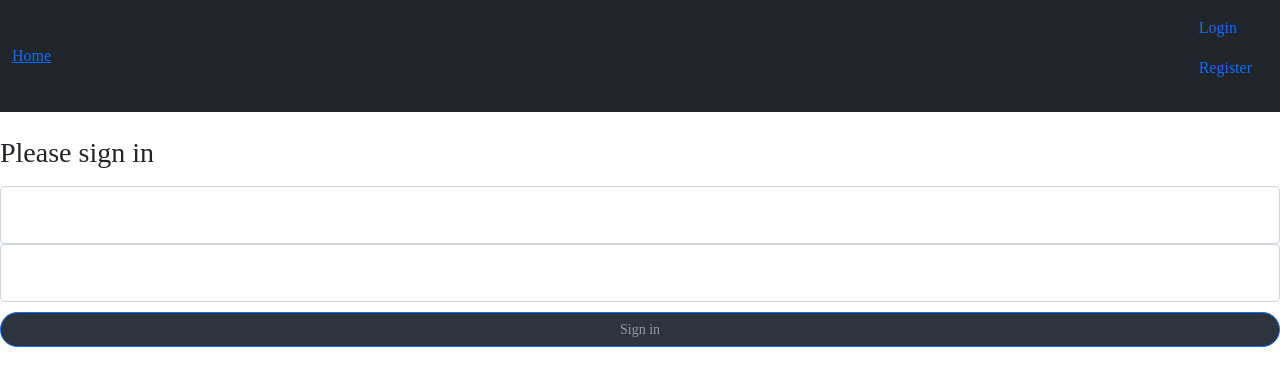
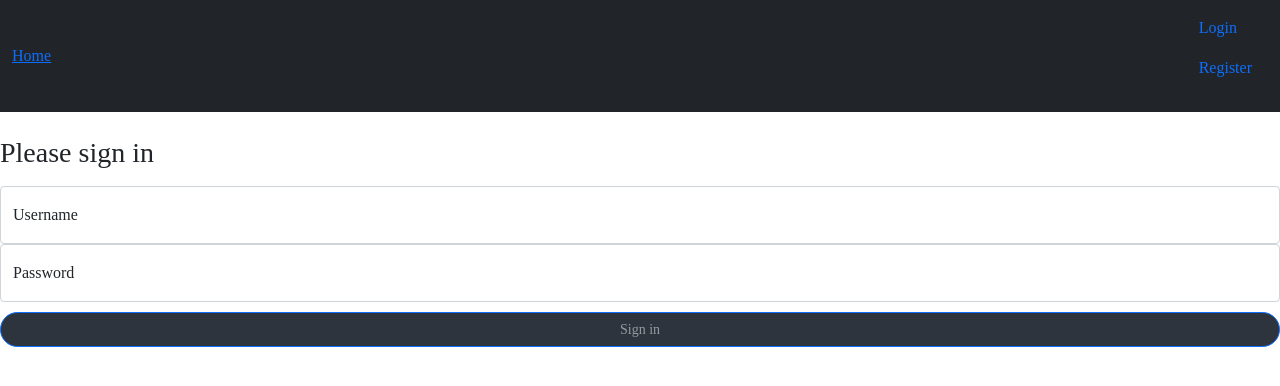
Before and after one commit to jermynyeo/TT1_3, a React (Create React App) app: page / in a window 1280 px wide. Shown: the top 386 px of the page. Built offline with nearby package versions, Linux system fonts and the light colour scheme.

Commit message:
added label

```diff
--- a/src/components/Login.js
+++ b/src/components/Login.js
@@ -55,6 +55,7 @@ import "../css/form.css";
               placeholder="Username"
               onChange={(e) => setUsername(e.target.value)}
             />
+            <label>Username</label>
           </div>
           <div className="form-floating">
             <input
@@ -63,6 +64,7 @@ import "../css/form.css";
               placeholder="Password"
               onChange={(e) => setPassword(e.target.value)}
             />
+            <label>Password</label>
           </div>
           <button
             className="w-100 btn btn-lg btn-primary"
```
